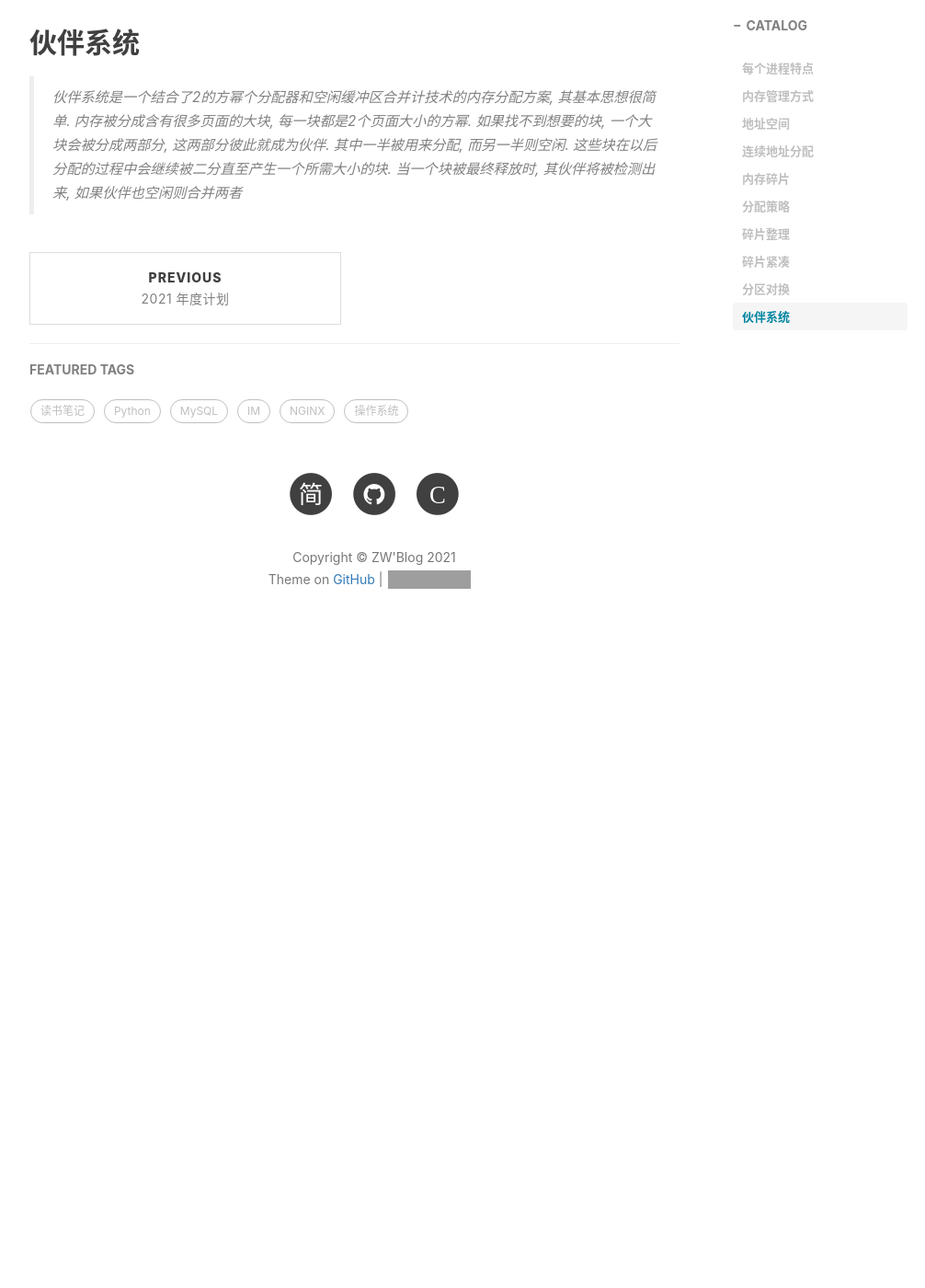
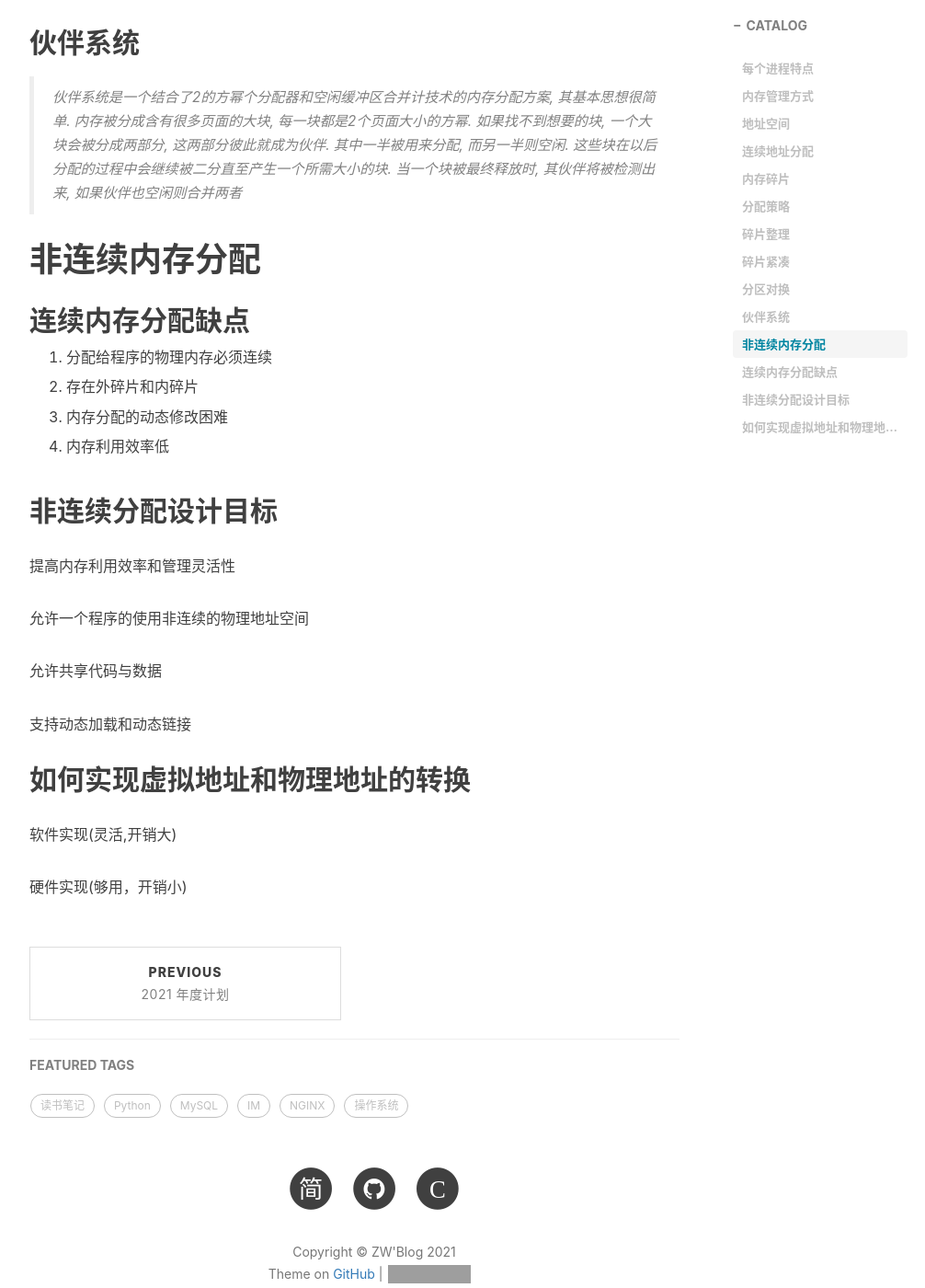
Before and after one commit to GitZW/gitzw.github.io, a Jekyll site: the page built from _posts/2021-02-28-操作系统笔记二.md, in a window 1280 px wide and 1400 px high, scrolled down 3039 px. Shown: the whole window at 92% size, without its empty margins (233-1239 px from the left). Built offline with Jekyll 4.4.1, drawn with Linux system fonts in a browser that asks for light colours; nearby versions of some CDN libraries; comment, search, counter and statistics services are not loaded; before the commit the page ends 3773 px from its top, so only the background shows below that; grey boxes are pictures that could not be loaded.

Commit message:
非连续内存分配

```diff
--- a/_posts/2021-02-28-操作系统笔记二.md
+++ b/_posts/2021-02-28-操作系统笔记二.md
@@ -87,3 +87,31 @@ CPU控制逻辑给总线发送物理地址请求。
 
 ## 伙伴系统
 >伙伴系统是一个结合了2的方幂个分配器和空闲缓冲区合并计技术的内存分配方案, 其基本思想很简单. 内存被分成含有很多页面的大块, 每一块都是2个页面大小的方幂. 如果找不到想要的块, 一个大块会被分成两部分, 这两部分彼此就成为伙伴. 其中一半被用来分配, 而另一半则空闲. 这些块在以后分配的过程中会继续被二分直至产生一个所需大小的块. 当一个块被最终释放时, 其伙伴将被检测出来, 如果伙伴也空闲则合并两者
+
+
+# 非连续内存分配
+
+## 连续内存分配缺点
+1. 分配给程序的物理内存必须连续
+
+2. 存在外碎片和内碎片
+
+3. 内存分配的动态修改困难
+
+4. 内存利用效率低
+
+
+## 非连续分配设计目标
+提高内存利用效率和管理灵活性
+
+允许一个程序的使用非连续的物理地址空间
+
+允许共享代码与数据
+
+支持动态加载和动态链接
+
+## 如何实现虚拟地址和物理地址的转换
+
+软件实现(灵活,开销大)
+
+硬件实现(够用，开销小)
```
